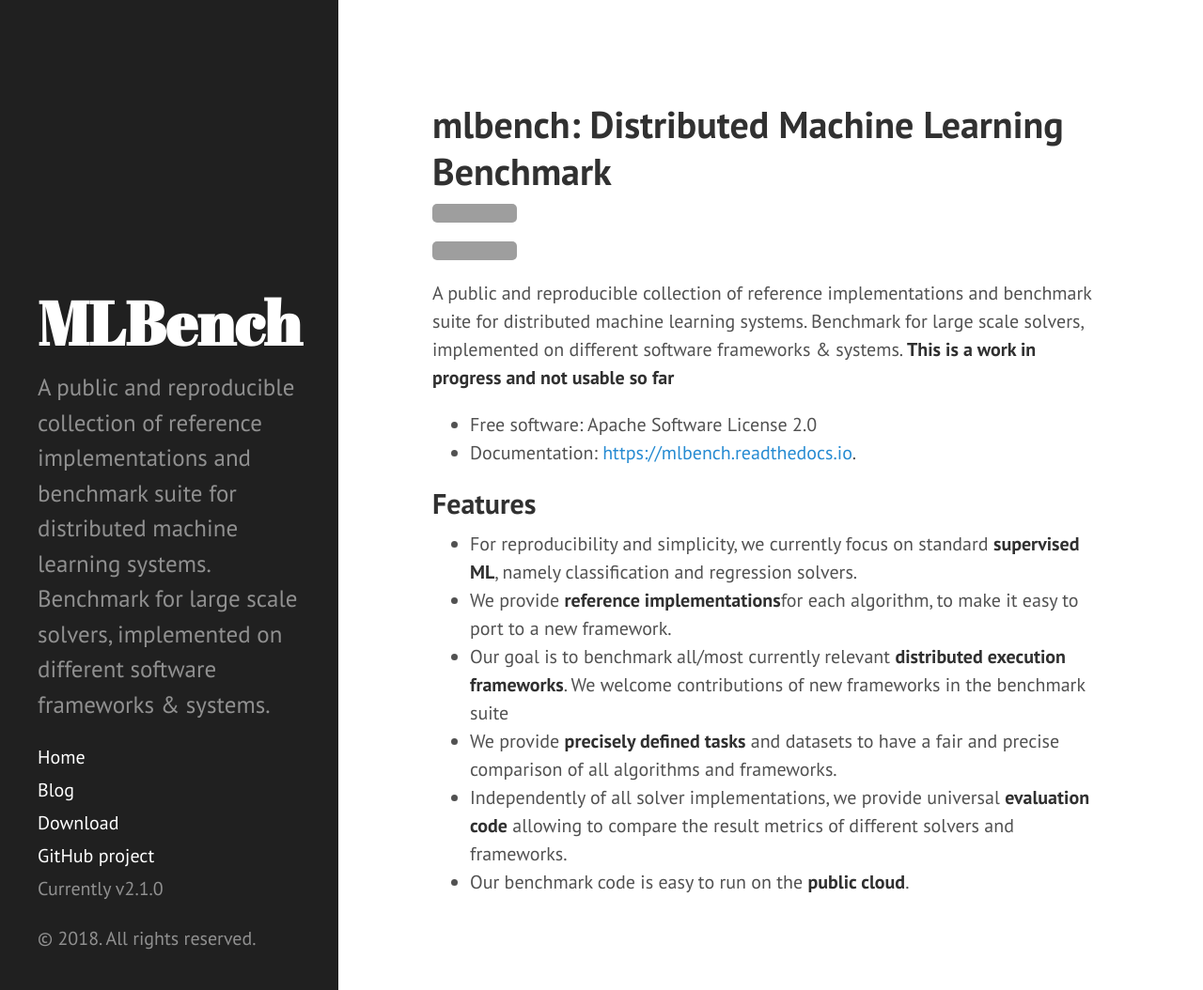
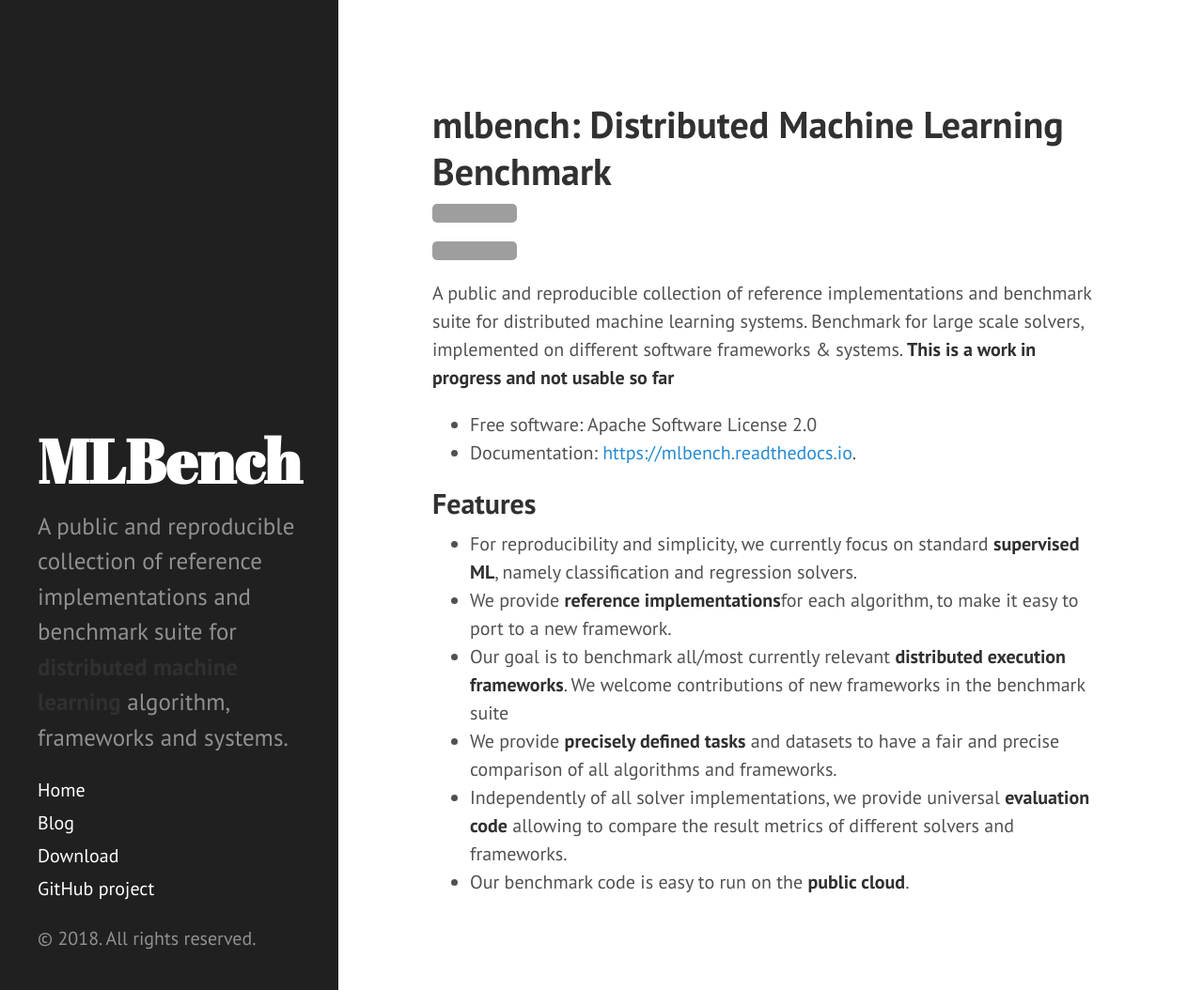
Before and after one commit to mlbench/mlbench.github.io, a Jekyll site: the page built from index.md, in a window 1280 px wide and 1054 px high. Shown: the whole window at 94% size. Built offline with Jekyll 4.4.1, drawn with Linux system fonts in a browser that asks for light colours; grey boxes are pictures that could not be loaded.

Commit message:
website config

```diff
--- a/_config.yml
+++ b/_config.yml
@@ -7,7 +7,7 @@
 # Setup
 title:            'MLBench '
 tagline:          'Distributed Machine Learning Benchmark'
-description:      'A public and reproducible collection of reference implementations and benchmark suite for distributed machine learning systems. Benchmark for large scale solvers, implemented on different software frameworks & systems.'
+description:      'A public and reproducible collection of reference implementations and benchmark suite for <strong>distributed machine learning</strong> algorithm, frameworks and systems.'
 url:              http://mlbench.github.io
 baseurl:          'https://mlbench.github.io/'
 
--- a/_includes/sidebar.html
+++ b/_includes/sidebar.html
@@ -28,7 +28,7 @@
 
       <a class="sidebar-nav-item" href="{{ site.github.repo }}/archive/v{{ site.version }}.zip">Download</a>
       <a class="sidebar-nav-item" href="{{ site.github.repo }}">GitHub project</a>
-      <span class="sidebar-nav-item">Currently v{{ site.version }}</span>
+      <!-- <span class="sidebar-nav-item">Currently v{{ site.version }}</span> -->
     </nav>
 
     <p>&copy; {{ site.time | date: '%Y' }}. All rights reserved.</p>
```
